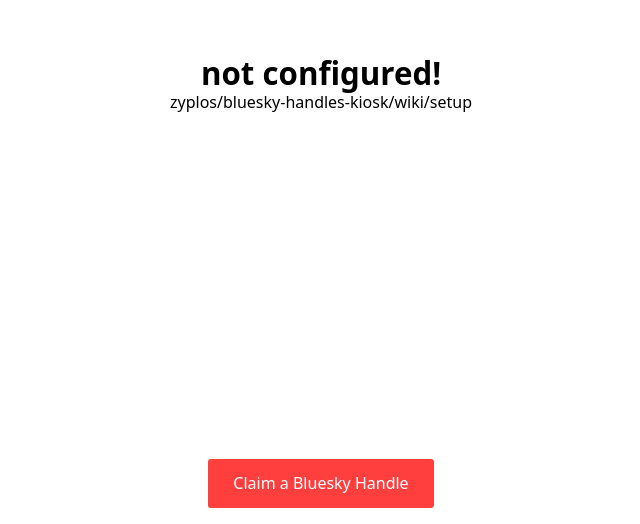
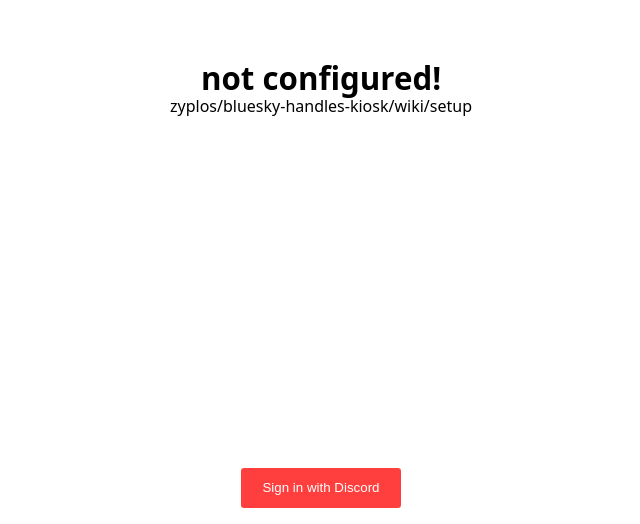
Before and after one commit to zyplos/bluesky-handles-kiosk, a Next.js app: page / in a window 1280 px wide. Shown: the part 276-800 px from the top of the page, without its empty margins (319-959 px from the left). Built offline with nearby package versions, Linux system fonts and the light colour scheme.

Commit message:
HomeLayout: restructure to allow different stuff in footer

```diff
--- a/app/page.tsx
+++ b/app/page.tsx
@@ -1,14 +1,24 @@
-import HomeLayout from "@/components/HomeLayout";
-
 // this page only renders if no hostname is found
 // so technically when visiting vercel's autogenerated *.vercel.app domains
 // or if you visit something not in process.env.rootDomains
 
+import {
+  HomeLayout,
+  CenteredContent,
+  FooterContent,
+} from "@/components/HomeLayout";
+import SignInButton from "@/components/SignInButton";
+
 export default async function Home() {
   return (
     <HomeLayout>
-      <h1>not configured!</h1>
-      <p>zyplos/bluesky-handles-kiosk/wiki/setup</p>
+      <CenteredContent>
+        <h1>not configured!</h1>
+        <p>zyplos/bluesky-handles-kiosk/wiki/setup</p>
+      </CenteredContent>
+      <FooterContent>
+        <SignInButton />
+      </FooterContent>
     </HomeLayout>
   );
 }
--- a/components/HomeLayout/index.tsx
+++ b/components/HomeLayout/index.tsx
@@ -1,26 +1,45 @@
-import { PageButton } from "../Button";
 import styles from "./styles.module.scss";
 
 export interface HomeLayoutProps extends React.HTMLAttributes<HTMLDivElement> {
   children: React.ReactNode;
 }
 
-export default function HomeLayout({
-  children,
-  className,
-  ...props
-}: HomeLayoutProps) {
+export function HomeLayout({ children, className, ...props }: HomeLayoutProps) {
   return (
     <div
       id="root"
       className={`${styles.rootWrapper} ${className || ""}`}
       {...props}
     >
-      <div className={styles.centeredContent}>{children}</div>
-
-      <footer className={styles.footerInfo}>
-        <PageButton href="/auth/signin">Claim a Bluesky Handle</PageButton>
-      </footer>
+      {children}
     </div>
   );
 }
+
+//
+
+export function CenteredContent({
+  children,
+  className,
+  ...props
+}: React.HTMLAttributes<HTMLDivElement>) {
+  return (
+    <div className={`${styles.centeredContent} ${className || ""}`} {...props}>
+      {children}
+    </div>
+  );
+}
+
+//
+
+export function FooterContent({
+  children,
+  className,
+  ...props
+}: React.HTMLAttributes<HTMLDivElement>) {
+  return (
+    <footer className={`${styles.footerInfo} ${className || ""}`} {...props}>
+      {children}
+    </footer>
+  );
+}
```
